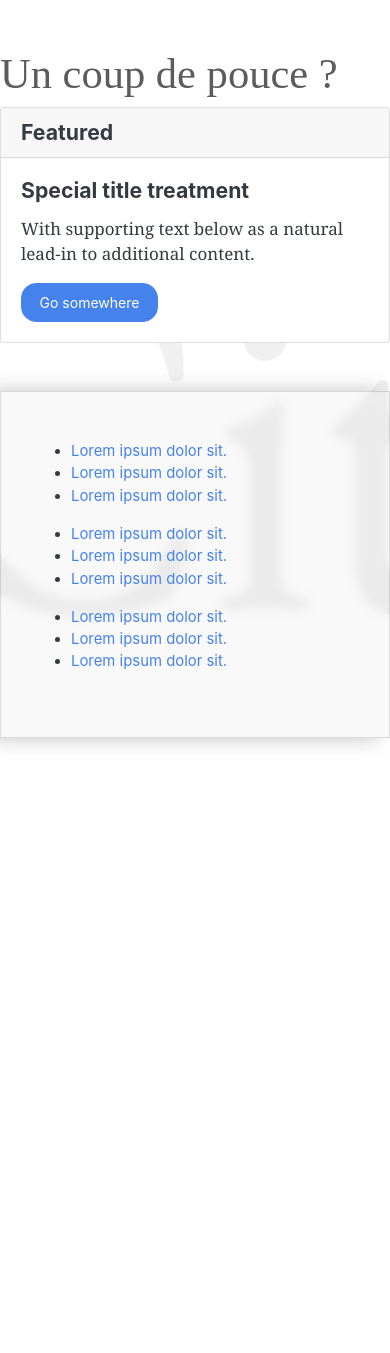
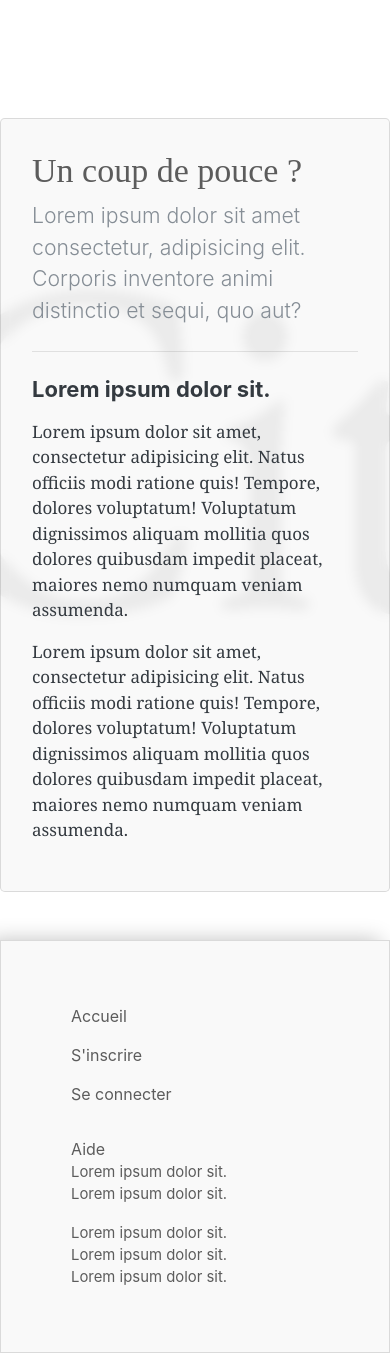
Before and after one commit to True-Slimen/citation, a PHP site: template view/helpView.php in a window 390 px wide. Shown: the part 60-1413 px from the top of the page. Before the commit the page ends 807 px from the top, so only its background shows below. Run offline with PHP 8.4, Linux system fonts and the light colour scheme; the template is opened without the code that fills it, so the values that code supplies are empty.

Commit message:
Finalisation du responsive, class bootsrap et media query

```diff
--- a/model/displayQuote.php
+++ b/model/displayQuote.php
@@ -26,9 +26,6 @@
            array_push($arrayPersonnalQuote, $allQuote);
         }
         $status = $arrayPersonnalQuote[0][[4][0]];
-        print_r($arrayPersonnalQuote);
-        echo '<br>';
-        print_r($arrayPersonnalQuote[0][[2][0]]);
     }else{
         $getPersonnalQuote = $debate->query("SELECT id, content, author, create_at, public FROM quote WHERE redactor_id = '$userId'");
 
--- a/public/css/style.css
+++ b/public/css/style.css
@@ -143,8 +143,71 @@ strong{
     overflow-y: scroll;
 }
 
+.bottom-footer li{
+    list-style: none;
+}
+
+.bottom-footer a{
+    color: #5c5c5c;
+    position: relative;
+}
+
 @media (min-width: 1440px){
     .container, .container-sm, .container-md, .container-lg, .container-xl {
         max-width: 1280px;
     }
 }
+
+@media screen and (max-width: 980px) {
+    h1 {
+      font-size: 34px!important;
+    }
+
+    h2 {
+        font-size: 22px!important;
+    }
+
+    h4 {
+        font-size: 18px!important;
+    }
+
+    .lien_a{
+        display: block;
+        margin-top: 15px;
+        font-size: 16px;
+    }
+
+    span .lien_a{
+        margin-top: 20px;
+        text-align: left;
+    }
+
+    .lien_a .btn{
+        width: 50%;
+    }
+
+    .blockquote-footer{
+        font-size-adjust: 16px;
+    }
+  }
+
+@media screen and (max-width: 769px) {
+    .user-menu {
+      display:none;
+
+    }
+
+    .quote-container{
+      padding: 0;
+    }
+
+    .quote-container h3{
+        padding-left: 15px;
+        padding-bottom: 25px;
+    }
+
+    .pannel-container{
+        padding: 0;
+    }
+
+  }
--- a/view/helpView.php
+++ b/view/helpView.php
@@ -1,18 +1,38 @@
 <?php $title = 'Aide'; ?>
 
 <?php ob_start(); ?>
-<h1>Un coup de pouce ?</h1>
 
-    <section class="container">
-        <div class="row">
-        <div class="card">
-            <h5 class="card-header">Featured</h5>
-        <div class="card-body">
-            <h5 class="card-title">Special title treatment</h5>
-            <p class="card-text">With supporting text below as a natural lead-in to additional content.</p>
-            <a href="#" class="btn btn-primary">Go somewhere</a>
+
+<section class="container">
+        <div class="mt-4 mb-4" style="height:46px;">
+            <?php
+                if (isset($_SESSION['success'])){
+                    ?>
+
+                        <?php echo ($_SESSION['success']) ?>
+
+                    <?php
+                }if (isset($_SESSION['err'])){
+                    ?>
+
+                        <?php echo ($_SESSION['err']) ?>
+
+                    <?php
+                }
+                $_SESSION['success'] = " ";
+                $_SESSION['err'] = " ";
+            ?>
         </div>
-</div>
+        <div class="jumbotron blur-bg row justify-content-between">
+            <div class="col-md-5 col-sm-12">
+                <h1 class="display-4">Un coup de pouce ?</h1>
+                <p class="lead">Lorem ipsum dolor sit amet consectetur, adipisicing elit. Corporis inventore animi distinctio et sequi, quo aut?</p>
+                <hr class="my-4">
+        </div>
+        <div class="col-md-6">
+            <h2>Lorem ipsum dolor sit.</h2>
+            <p class="mt-3 mb-3">Lorem ipsum dolor sit amet, consectetur adipisicing elit. Natus officiis modi ratione quis! Tempore, dolores voluptatum! Voluptatum dignissimos aliquam mollitia quos dolores quibusdam impedit placeat, maiores nemo numquam veniam assumenda.</p>
+            <p class="mt-3 mb-3">Lorem ipsum dolor sit amet, consectetur adipisicing elit. Natus officiis modi ratione quis! Tempore, dolores voluptatum! Voluptatum dignissimos aliquam mollitia quos dolores quibusdam impedit placeat, maiores nemo numquam veniam assumenda.</p>
         </div>
     </section>
 <?php
--- a/view/partials/footer.php
+++ b/view/partials/footer.php
@@ -5,20 +5,32 @@
         <div class="col-md-4 col-sm-12">
         <ul class="">
                     <li>
-                        <a href="#">Lorem ipsum dolor sit.</a>
+                    <a class="lien_a" href="index.php?action=home">Accueil</a>
                     </li>
                     <li>
-                        <a href="#">Lorem ipsum dolor sit.</a>
+                    <?php
+                        if(isset($_SESSION['loggedin']) && $_SESSION['loggedin'] == true){
+                            echo '<a class="lien_a" href="index.php?action=sign-out">Se déconnecter</a>';
+
+                        }else{
+                            echo '<a class="lien_a" href="index.php?action=sign-up">S\'inscrire</a>';
+                            echo '<a class="lien_a" href="index.php?action=sign-in">Se connecter</a>';
+                        }
+                    ?>
                     </li>
                     <li>
-                        <a href="#">Lorem ipsum dolor sit.</a>
+                    <?php
+                        if(isset($_SESSION['loggedin']) && $_SESSION['loggedin'] == true){
+                            echo '<a class="lien_a" href="index.php?action=userHome">Mon compte</a>';
+                        }
+                    ?>
                     </li>
             </ul>
         </div>
         <div class="col-md-4 col-sm-12">
             <ul class="">
                     <li>
-                        <a href="#">Lorem ipsum dolor sit.</a>
+                        <a class="lien_a" href="index.php?action=help">Aide</a>
                     </li>
                     <li>
                         <a href="#">Lorem ipsum dolor sit.</a>
--- a/view/partials/nav.php
+++ b/view/partials/nav.php
@@ -12,11 +12,11 @@
     <span class="navbar-toggler-icon"></span>
   </button>
   <div class="collapse navbar-collapse" id="navbarText">
-    <div class="col-8 mr-auto">
+    <div class="col-md-8 col-sm-12 mr-auto">
     <a class="lien_a" href="index.php?action=home"><button class="btn btn-outline-dark" type="button">Accueil</button></a>
     <?php
             if(isset($_SESSION['loggedin']) && $_SESSION['loggedin'] == true){
-                echo '<a class="lien_a" href="index.php?action=sign-out"><button class="btn btn-outline-dark" type="button">Se déconnecter</button></a>';
+                echo '<a class="lien_a" href="index.php?action=sign-out"><button class="btn btn-dark" type="button">Se déconnecter</button></a>';
 
             }else{
                 echo '<a class="lien_a" href="index.php?action=sign-up"><button class="btn btn-outline-dark" type="button">S\'inscrire</button></a>';
@@ -27,13 +27,13 @@
 
 
 
-    <span class="col-4 text-right navbar-text">
+    <span class="col-md-4 col-sm-12 text-right navbar-text">
     <?php
             if(isset($_SESSION['loggedin']) && $_SESSION['loggedin'] == true){
                 echo '<a class="lien_a" href="index.php?action=userHome"><button class="btn btn-outline-dark" type="button">Mon compte</button></a>';
             }
         ?>
-        <a class="lien_a" href="index.php?action=help"><button class="btn btn-outline-dark" type="button">Aide</button></a>
+        <a class="lien_a" href="index.php?action=help"><button class="btn btn-outline-success" type="button">Aide</button></a>
     </span>
   </div>
 </nav>
--- a/view/sign-inView.php
+++ b/view/sign-inView.php
@@ -36,12 +36,13 @@ $title = 'Connexion'; ?>
                     <div class="form-group mb-2">
                         <input type="password" class="form-control" name="password" id="password" placeholder="Votre mot de passe" required>
                     </div>
-                    <button type="submit" name="connection" class="btn btn-info mt-4">Se connecter</button>
+                    <button type="submit" name="connection" class="btn btn-info mt-4 mb-4">Se connecter</button>
                 </form>
         </div>
         <div class="col-md-6">
             <h2>Lorem ipsum dolor sit.</h2>
-            <p>Lorem ipsum dolor sit amet, consectetur adipisicing elit. Natus officiis modi ratione quis! Tempore, dolores voluptatum! Voluptatum dignissimos aliquam mollitia quos dolores quibusdam impedit placeat, maiores nemo numquam veniam assumenda quidem repellat accusamus cum ducimus quia officiis accusantium magni quaerat? Nulla, doloremque sunt! Vero nihil, possimus similique obcaecati rem, nisi voluptate deserunt dignissimos dolores temporibus magnam officia saepe cum. Vitae molestias iusto ad delectus earum quia quam dolore, saepe eos quis nostrum rerum et ipsum aperiam.</p>
+            <p class="mt-3 mb-3">Lorem ipsum dolor sit amet, consectetur adipisicing elit. Natus officiis modi ratione quis! Tempore, dolores voluptatum! Voluptatum dignissimos aliquam mollitia quos dolores quibusdam impedit placeat, maiores nemo numquam veniam assumenda.</p>
+            <p class="mt-3 mb-3">Lorem ipsum dolor sit amet, consectetur adipisicing elit. Natus officiis modi ratione quis! Tempore, dolores voluptatum! Voluptatum dignissimos aliquam mollitia quos dolores quibusdam impedit placeat, maiores nemo numquam veniam assumenda.</p>
         </div>
     </section>
 <?php
```
Also changed, not shown: view/homeView.php (+5 -5 lines), view/sign-upView.php (+8 -8 lines), view/user/userHomeView.php (+8 -8 lines).
